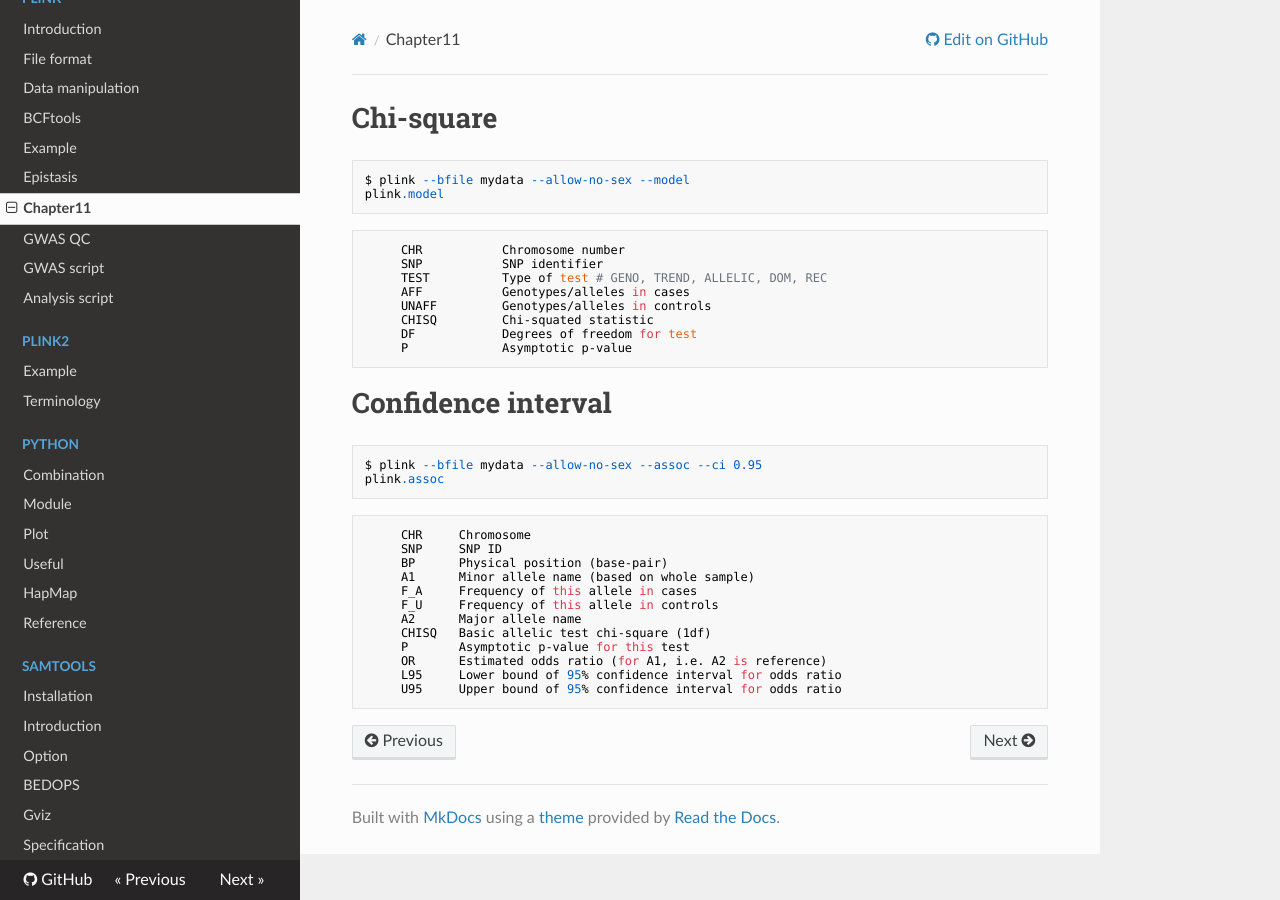
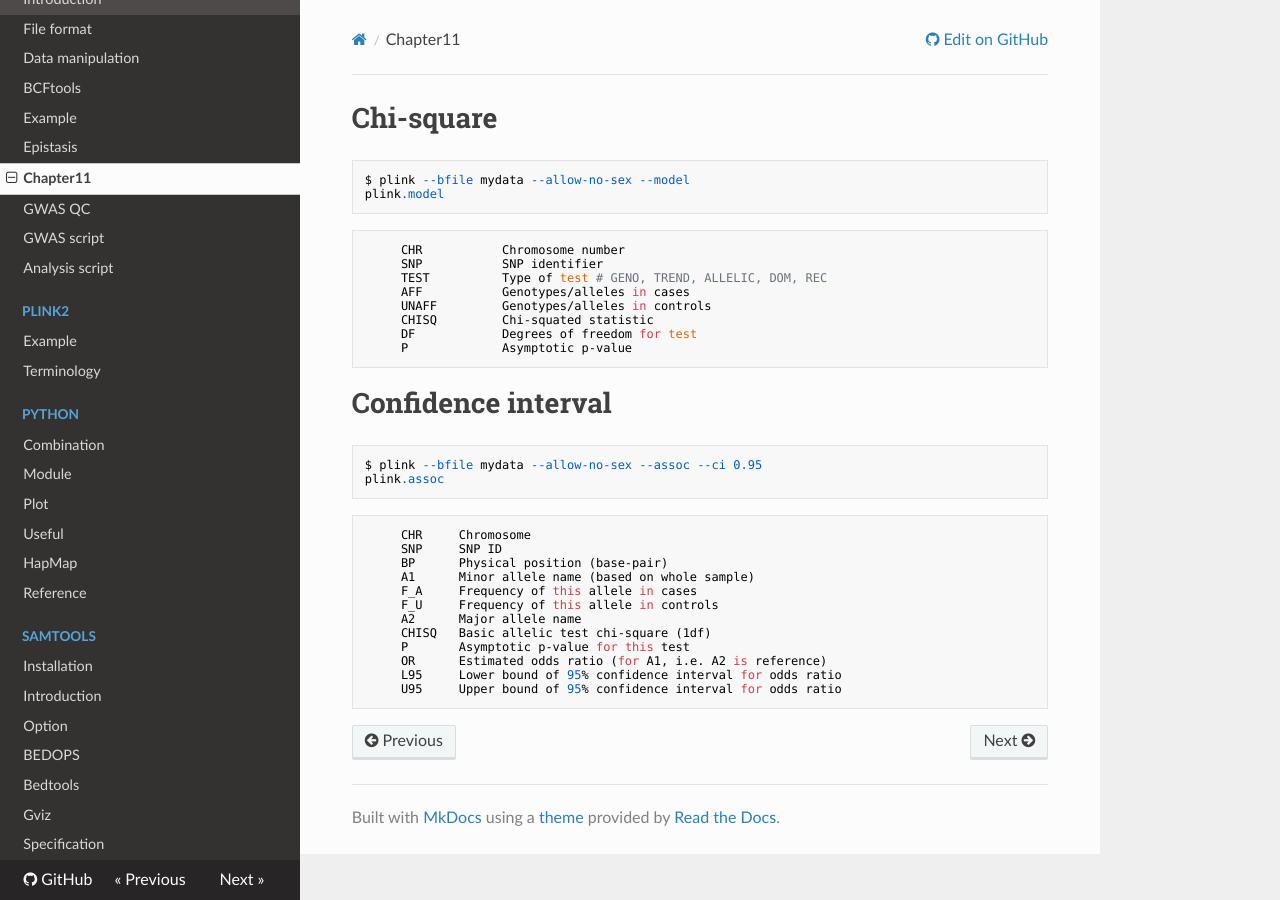
Before and after one commit to WonyoungCho/plink, an MkDocs documentation site: the page built from docs/chapter11.md, in a window 1280 px wide. Built offline with MkDocs 1.6.1, drawn with Linux system fonts in a browser that asks for light colours; nearby versions of some CDN libraries; old or Windows-style settings are respelled for this version of MkDocs.

Commit message:
Update mkdocs.yml

```diff
--- a/mkdocs.yml
+++ b/mkdocs.yml
@@ -34,6 +34,7 @@
         - 'Introduction' : 'samtools_int.md'
         - 'Option' : 'samtools_opt.md'
     - BEDOPS: 'bedops_int.md'
+    - Bedtools: 'bedtools_int.md'
     - Gviz: 'Gviz_int.md'
     - Specification: 'com_spec.md'
 theme: readthedocs
```
